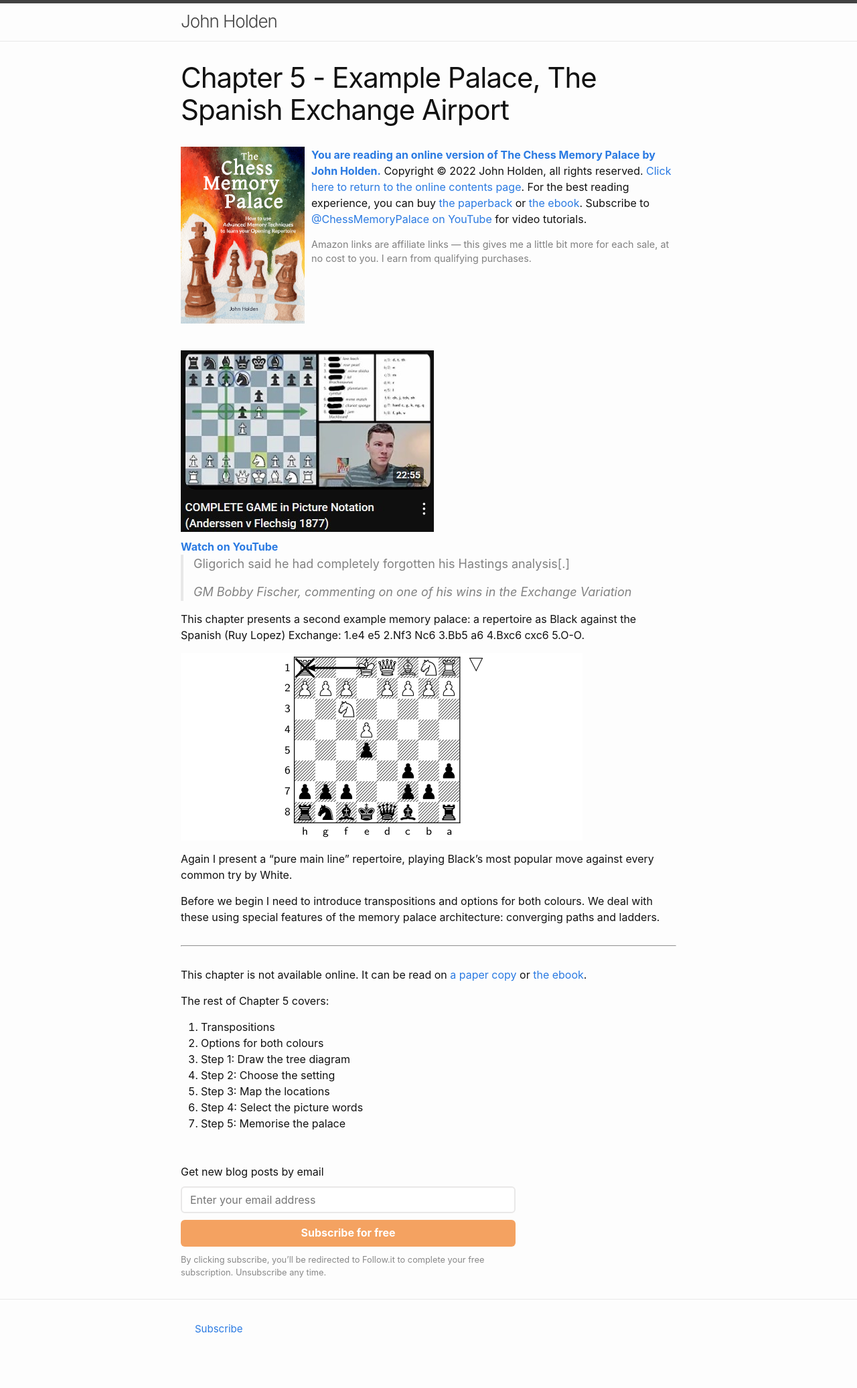
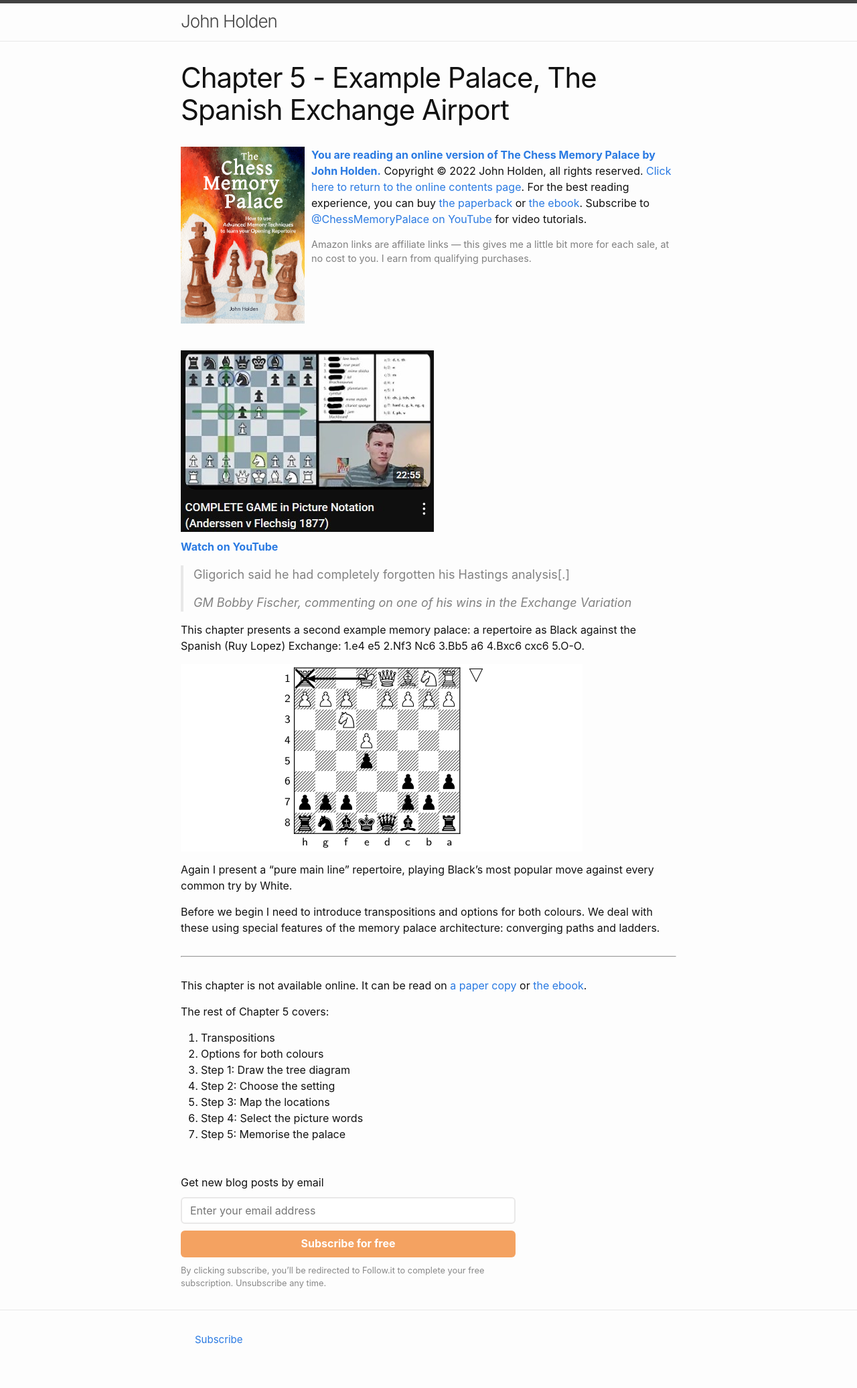
Before and after one commit to liontailedmacaque/liontailedmacaque.github.io, a Jekyll site: the page built from chessmemorypalace/chapter5.md, in a window 1280 px wide. Shown: the whole page at 67% size. Built offline with Jekyll 4.4.1, drawn with Linux system fonts in a browser that asks for light colours.

Commit message:
Update chess-memory-header.html

```diff
--- a/_includes/chess-memory-header.html
+++ b/_includes/chess-memory-header.html
@@ -23,3 +23,4 @@ for video tutorials.
 </div>
 
 <div style="clear: both;"></div>
+<div style="height: 1em;"></div>
```
